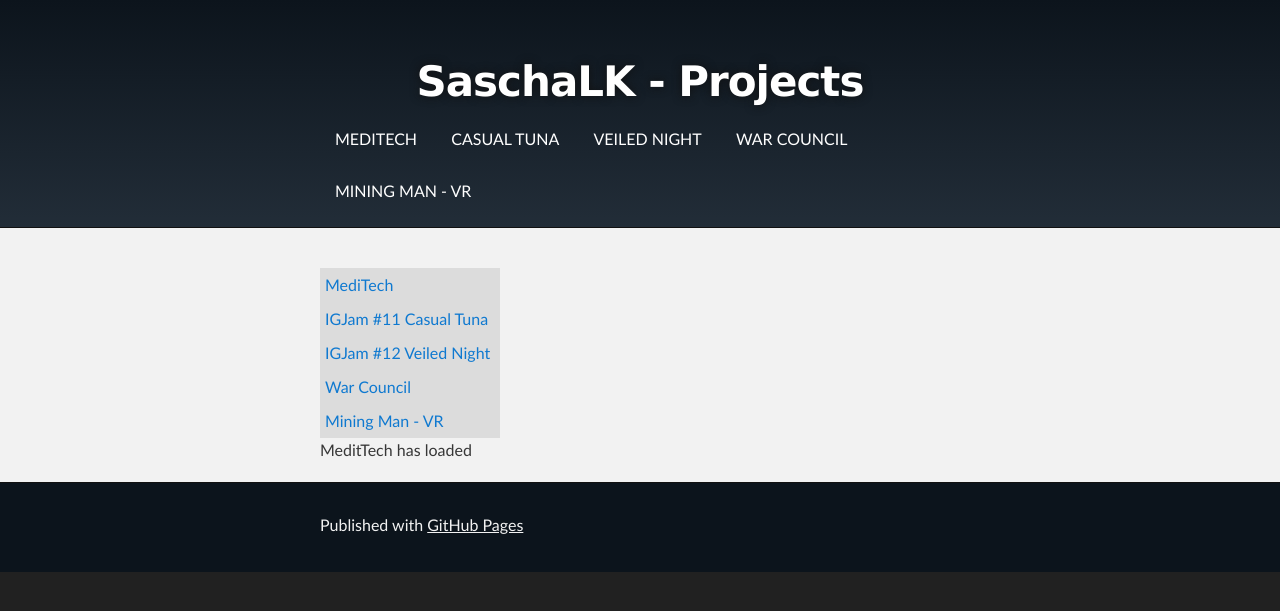
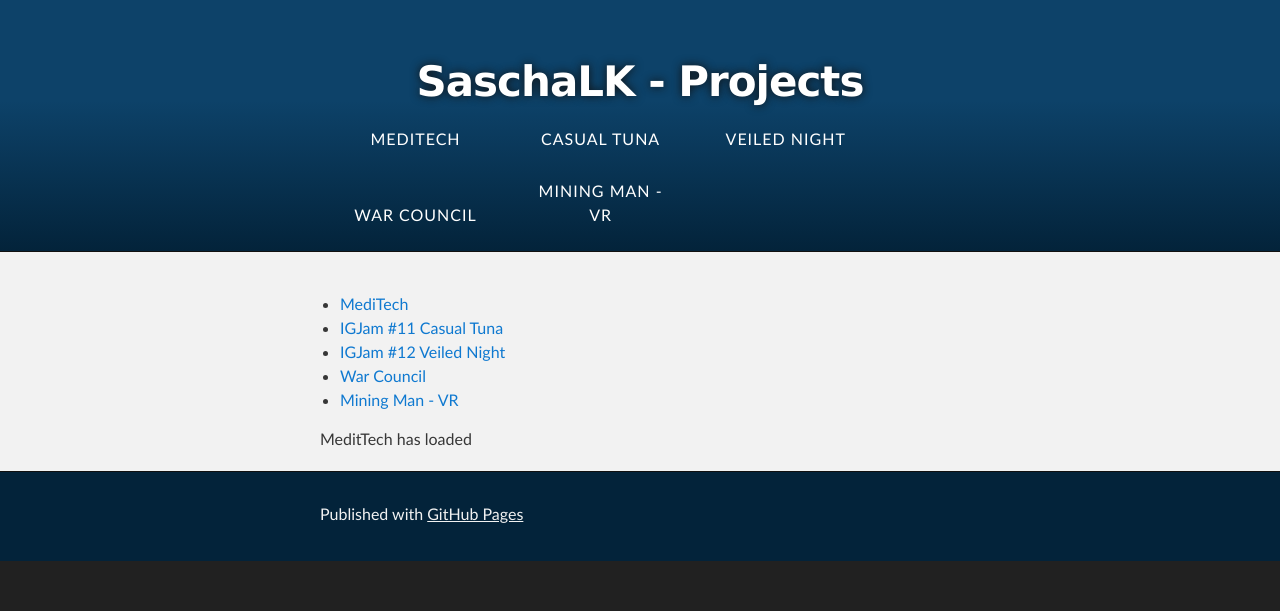
Before and after one commit to SaschaLK/SaschaLK.github.io, a Jekyll site: the page built from projects.md, in a window 1280 px wide. Shown: the top 611 px of the page. Built offline with Jekyll 4.4.1, drawn with Linux system fonts in a browser that asks for light colours; our own code applies the rules of GitHub Pages for plain Markdown files; the repository's description, which GitHub fills in, is left out.

Commit message:
insert branding and styling critics

```diff
--- a/_sass/jekyll-theme-slate.scss
+++ b/_sass/jekyll-theme-slate.scss
@@ -285,7 +285,7 @@ Full-Width Styles
 #header_wrap {
     background: #212121;
     background: -moz-linear-gradient(top, #373737, #212121);
-    background: -webkit-linear-gradient(top, #0C141C, #222D38);
+    background: -webkit-linear-gradient(top, #0D4269 40%, #03233A 100%);
     background: -ms-linear-gradient(top, #373737, #212121);
     background: -o-linear-gradient(top, #373737, #212121);
     background: linear-gradient(top, #373737, #212121);
@@ -293,6 +293,7 @@ Full-Width Styles
 
 #header_wrap .inner {
     padding: 50px 10px 10px 10px;
+    max-width: 100%;
 }
 
 #project_title {
@@ -363,7 +364,7 @@ Full-Width Styles
 }
 
 #footer_wrap {
-    background: #0C141C;
+    background: #03233A;
 }
 
 
--- a/assets/css/style.scss
+++ b/assets/css/style.scss
@@ -29,6 +29,7 @@ html, body {
     margin: 0 auto;
     padding: 0;
     overflow: hidden;
+    width: 50%;
 }
 
 #navbar li{
@@ -41,27 +42,10 @@ html, body {
     text-align: center;
     padding: 14px 15px;
     text-decoration: none;
+    width: 151px;
+    letter-spacing: 1px;
 }
 
 #navbar li a:hover {
-    background-color: #111;
+    background-color: #03233A;
 }
-
-#projects_navbar ul{
-    list-style-type: none;
-    margin: 0;
-    padding: 0;
-    overflow: hidden;
-    width: 180px;
-    background-color: gainsboro;
-}
-
-#projects_navbar li a{
-    text-decoration: none;
-    display: block;
-    padding: 5px;
-}
-
-#projects_navbar li a:hover{
-    background-color: darkgray;
-}
```
